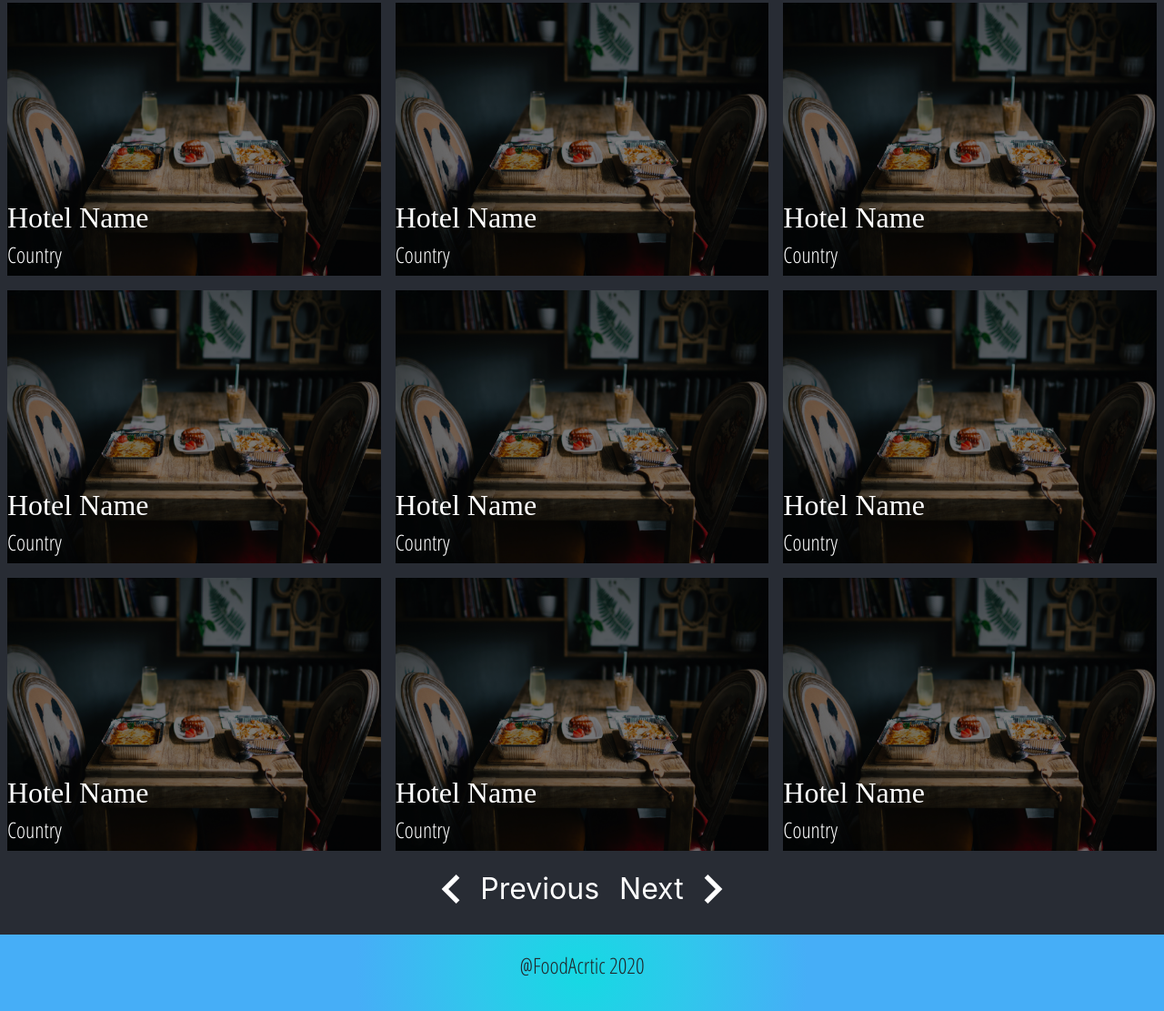
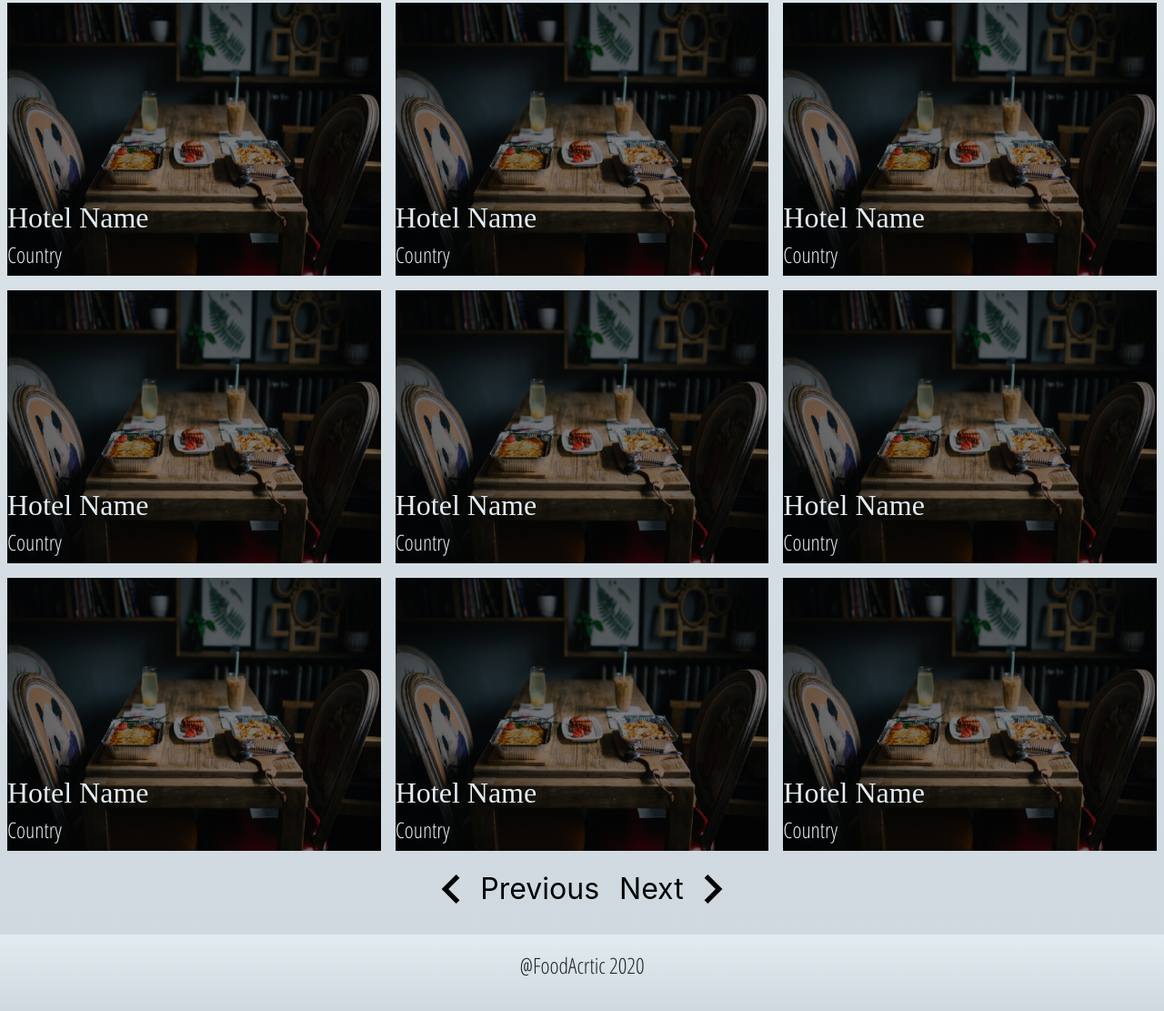
Before and after one commit to art-abdulwadud/foodarctic, a website: page index.html in a window 1280 px wide. Shown: the part 997-2108 px from the top of the page at 91% size. Drawn offline with nearby package versions, Linux system fonts and the light colour scheme; a web font is replaced by a local one.

Commit message:
add box shadow

```diff
--- a/common.css
+++ b/common.css
@@ -1,6 +1,6 @@
 /* Common Classes */
 :root {
-  --light: #fff;
+  --light: #e2ebf0;
   --dark: #343a40;
 }
 
@@ -93,12 +93,7 @@
 }
 
 .bg-main {
-  background-image: radial-gradient(
-    circle 248px at center,
-    #16d9e3 0%,
-    #30c7ec 47%,
-    #46aef7 100%
-  );
+  background-image: linear-gradient(to top, #cfd9df 0%, #e2ebf0 100%);
 }
 
 /*** Buttons ***/
--- a/index.html
+++ b/index.html
@@ -81,7 +81,7 @@
           </div>
         </div>
       </header>
-      <section class="list-preview pb-3">
+      <section class="list-preview bg-main pb-3">
         <div class="slider w-h-100">
           <div class="slide animate__animated">
             <div class="text-container-center">
--- a/styles.css
+++ b/styles.css
@@ -93,14 +93,13 @@ header {
 .slide-btns-wrapper {
   position: relative;
   width: 100%;
-  background: #282c34;
+  background: transparent;
 }
 
 .slide-btns {
   position: relative;
   bottom: 0;
   text-decoration: none;
-  color: white;
   background: transparent;
   border: none;
   z-index: 99;
@@ -126,6 +125,11 @@ header {
   height: 300px;
   margin: 0.5rem;
   flex: 1 30%;
+  transition: 0.6s;
+}
+
+.flex-card:hover {
+  box-shadow: 0 0 10px #434343, 0 0 40px #434343, 0 0 70px #434343;
 }
 
 .top-layer {
```
